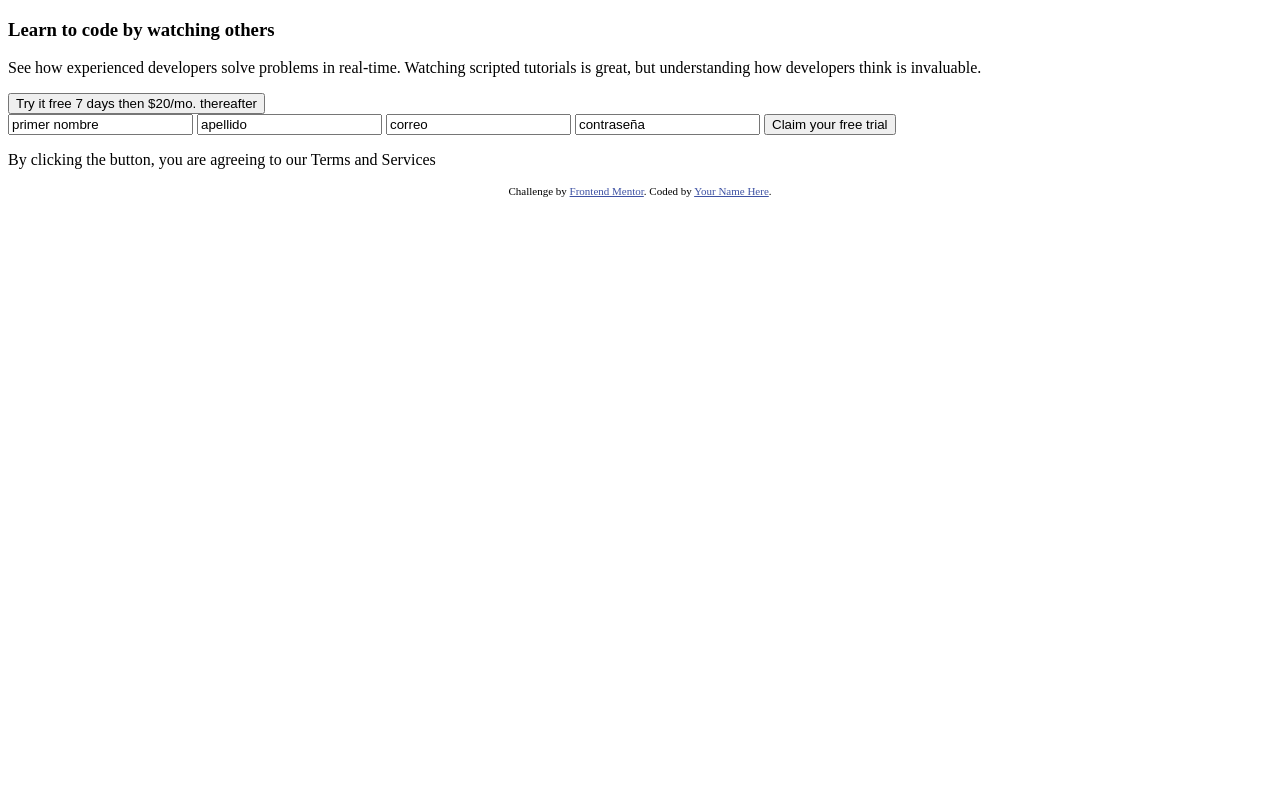
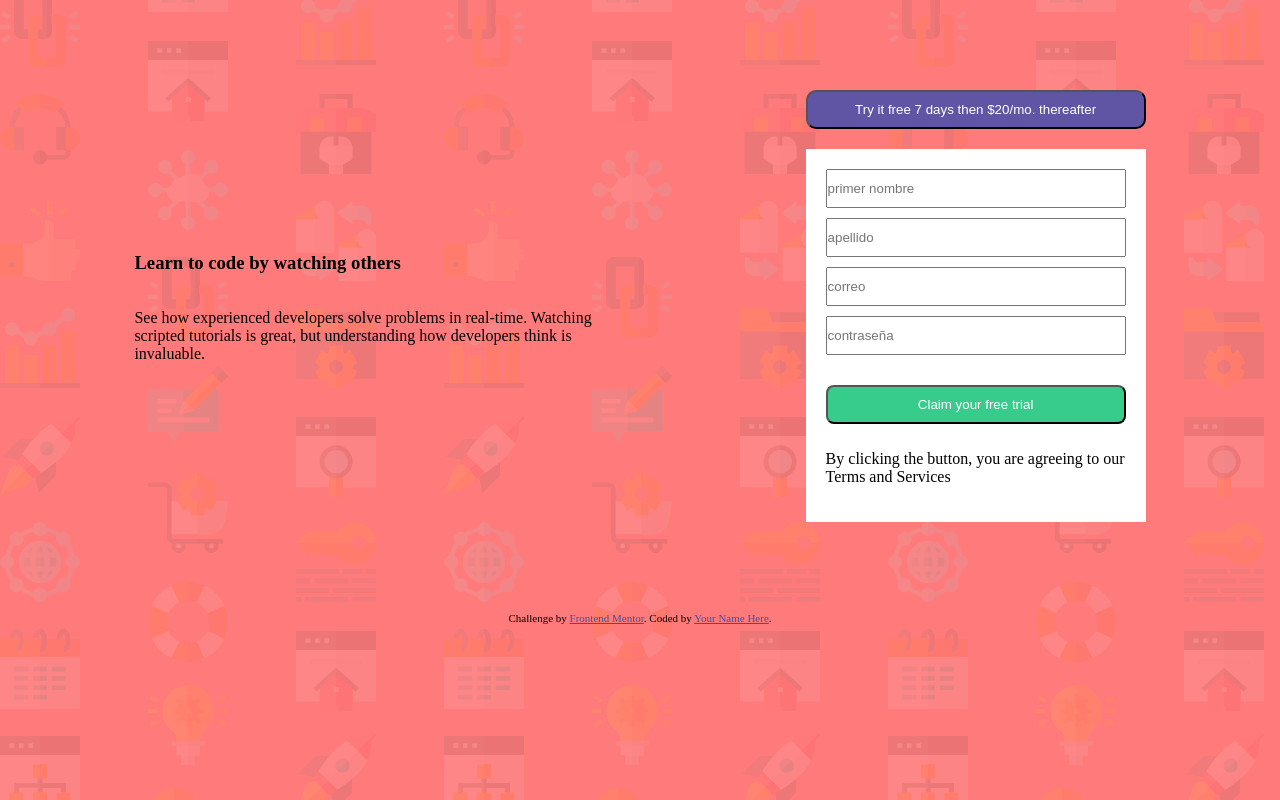
Before and after one commit to LuisElizaldeCruz/intro-with-sign-up-form, a plain HTML site: page index.html in a window 1280 px wide. Drawn offline with Linux system fonts and the light colour scheme.

Commit message:
se mejoro las dimensiones de la pagina

```diff
--- a/index.html
+++ b/index.html
@@ -30,10 +30,10 @@
       Try it free 7 days then $20/mo. thereafter
     </button>
   <form class="formulario">
-    <input type="text" value="primer nombre" class="entrada nombre">
-    <input type="text" value="apellido" class="entrada apellido">
-    <input type="text" value="correo" class="entrada correo">
-    <input type="text" value="contraseña" class="entrada password">
+    <input type="text" placeholder="primer nombre" class="entrada nombre">
+    <input type="text" placeholder="apellido" class="entrada apellido">
+    <input type="text" placeholder="correo" class="entrada correo">
+    <input type="text" placeholder="contraseña" class="entrada password">
     <input type="button" value="Claim your free trial" id="btn">
 
   <p>By clicking the button, you are agreeing to our Terms and Services</p>
--- a/style.css
+++ b/style.css
@@ -16,4 +16,61 @@
 
 body{
     font-size: 16px;
+    background-image: url("./images/bg-intro-desktop.png");
+    background-color: var(--Red);
 }
+
+.contenedor{
+    display: flex;
+    padding: 30px 10%;
+    margin: 60px auto;
+}
+
+.pt-texto{
+    /* padding: 0 100px; */
+    width: 50%;
+    display: flex;
+    flex-direction: column;
+    margin: auto 0;
+}
+
+
+.pt-frm{
+    height: auto;
+    display: flex;
+    flex-direction: column;
+    justify-content: space-between;
+    /* padding: 0 0 0 30px; */
+    margin: auto 0 auto auto;
+}
+
+#btn-descuento{
+    border-radius: 10px;
+    padding: 10px 0;
+    color: white;
+    background-color: var(--Blue);
+}
+
+.formulario{
+    display: flex;
+    flex-direction: column;
+    background-color: white;
+    padding: 20px;
+    gap: 10px;
+    margin-top: 20px;
+    width: 300px;
+    height: auto;/*el formulario crecera al agregar los mensajes de error*/
+}
+
+.entrada{
+    padding: 10px 0;
+    /* margin-top: 10px; */
+}
+
+#btn{
+    padding: 10px 0;
+    margin-top: 20px;
+    border-radius: 8px;
+    background-color: var(--Green);
+    color: white;
+}
```
